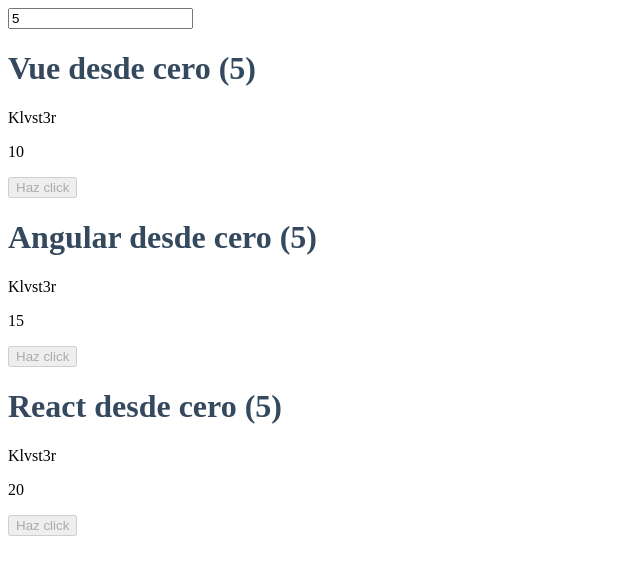
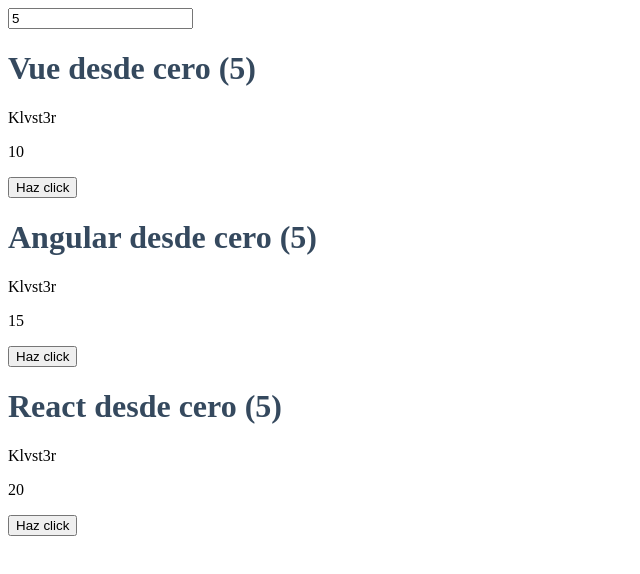
Before and after one commit to Klvst3r/vue3, a Vue app: page / in a window 1280 px wide. Shown: the top 574 px of the page, without its empty margins (0-640 px from the left). Built offline with nearby package versions, Linux system fonts and the light colour scheme.

Commit message:
3.3. Componentes diminuir en 2

```diff
--- a/src/App.vue
+++ b/src/App.vue
@@ -24,13 +24,18 @@
 ]
 
 //Pasamos el atributo de manera dinamica:
-const prueba = ref(5)
+const count = ref(5)
 </script>
 
 <template>
-  <input type="text" v-model="prueba" />
+  <input type="text" v-model.number="count" />
 
-  <DetailCourse v-for="course in courses" :course :prueba disabled />
+  <DetailCourse
+    v-for="course in courses"
+    :course
+    :count
+    @decrement-count="(n) => (count -= n)"
+  />
 </template>
 <!-- h1 { color: #35495e; } -->
 <style scoped></style>
--- a/src/components/DetailCourse.vue
+++ b/src/components/DetailCourse.vue
@@ -1,13 +1,11 @@
 <script setup>
-const { course, prueba } = defineProps({
+const props = defineProps({
   course: Object,
-  //prueba: [String, Number],
-  prueba: {
+
+  count: {
     type: Number,
-    //required: 0,
     default: 0,
   },
-  disabled: Boolean,
 })
 
 //console.log(course)
@@ -15,13 +13,13 @@
 </script>
 
 <template>
-  <h1>{{ course.title }} ({{ prueba }})</h1>
+  <h1>{{ course.title }} ({{ count }})</h1>
   <p>
     {{ course.professor }}
   </p>
   <p>{{ course.price }}</p>
 
-  <button :disabled="disabled">Haz click</button>
+  <button @click="$emit('decrementCount', 2)">Haz click</button>
 </template>
 
 <style scoped></style>
```
Also changed, not shown: 1 other file (tests, documents, lock files or other folders).
